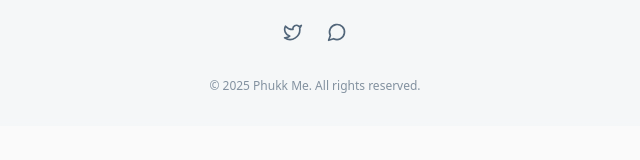
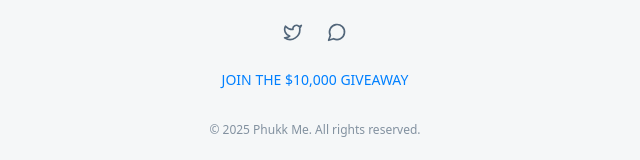
Before and after one commit to Showgirls/titty-vote-swipe, a React (Vite) app: page / in a window 1280 px wide. Shown: the part 1049-1209 px from the top of the page, without its empty margins (325-965 px from the left). Before the commit the page ends 1175 px from the top, so only its background shows below. Built offline with nearby package versions, Linux system fonts and the light colour scheme.

Commit message:
Add giveaway link to footer
Adds a link to the $10,000 giveaway in the footer.

```diff
--- a/src/components/Footer.tsx
+++ b/src/components/Footer.tsx
@@ -76,6 +76,15 @@ const Footer: React.FC<FooterProps> = ({ className }) => {
         </a>
       </div>
 
+      <a
+        href="https://fkitt.com/giveaway"
+        target="_blank"
+        rel="noopener noreferrer"
+        className="text-primary hover:text-primary/80 font-medium text-sm transition-colors mt-2"
+      >
+        JOIN THE $10,000 GIVEAWAY
+      </a>
+
       <p className="text-xs text-muted-foreground/70 mt-4">
         © {new Date().getFullYear()} Phukk Me. All rights reserved.
       </p>
```
